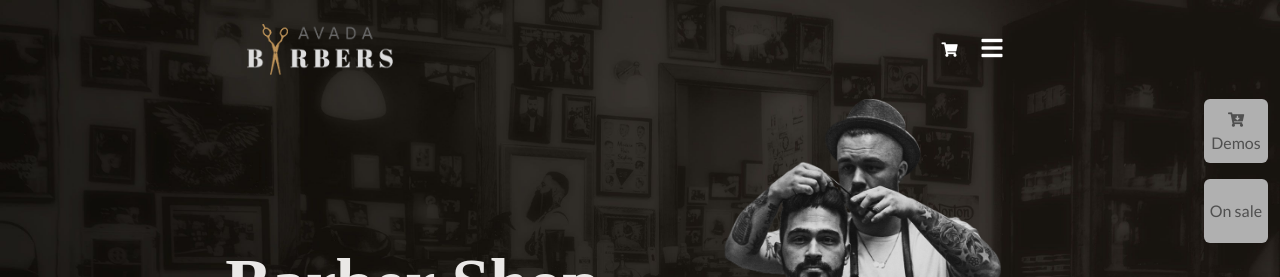
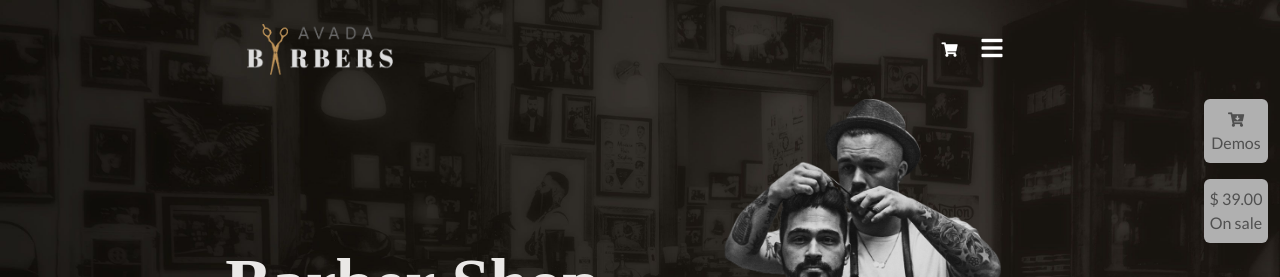
Before and after one commit to andmalt/proj-html-vuejs, a Vue app: page / in a window 1280 px wide. Shown: the top 277 px of the page. Built offline with nearby package versions, Linux system fonts and the light colour scheme; a small style sheet from the web is missing.

Commit message:
completed small-box

```diff
--- a/src/components/Header.vue
+++ b/src/components/Header.vue
@@ -37,7 +37,7 @@
                             </div>
 
                             <div id="box2">
-                                <p>  </p>
+                                <p> &dollar; 39.00 </p>
                                 <p> On sale </p>
                             </div>
                         </div>
@@ -53,7 +53,6 @@
 export default {
     name:'Header',
     props: {
-
   },
 }
 </script>
```
